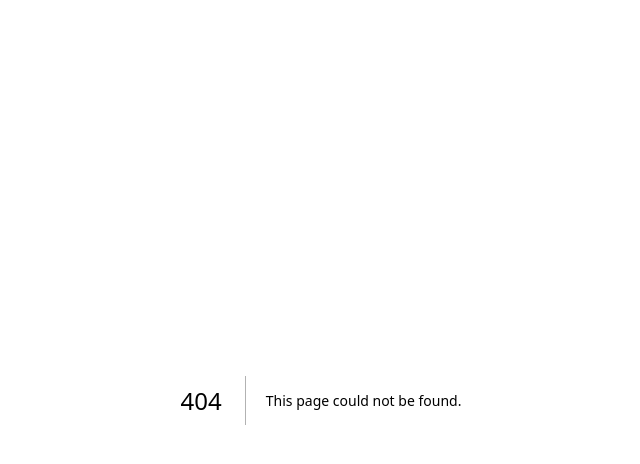
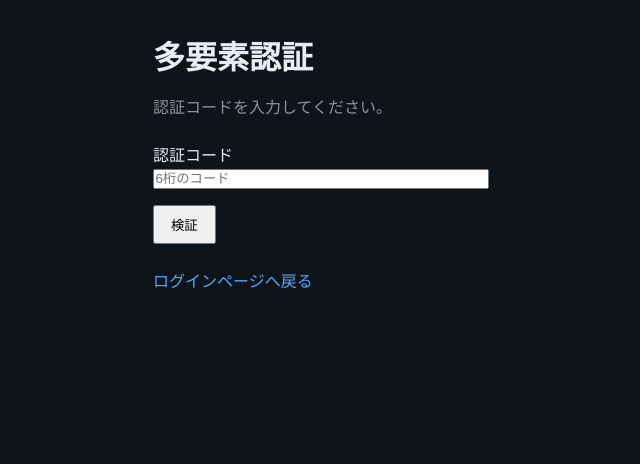
Before and after one commit to PheasantDevil/vault-share, a Next.js app in the folder apps/web/: page /login/mfa in a window 1280 px wide. Before the commit this address had no page. Shown: the top 464 px of the page, without its empty margins (319-959 px from the left). Built offline with nearby package versions, Linux system fonts and the light colour scheme; no server answers.

Commit message:
feat: MFAログインフローの基本実装を追加
- MFAログインページ（/login/mfa）を作成
- ログインページにMFAエラー処理を追加
- MFA検証コード入力フォームを実装

```diff
--- /dev/null
+++ b/apps/web/src/app/login/mfa/page.tsx
@@ -0,0 +1,147 @@
+'use client';
+
+import { useState, useEffect, Suspense } from 'react';
+import { useSearchParams } from 'next/navigation';
+import Link from 'next/link';
+import { getFirebaseAuthAsync } from '@/lib/firebase/client';
+import {
+  getMultiFactorResolver,
+  PhoneAuthProvider,
+  TotpMultiFactorGenerator,
+  PhoneMultiFactorGenerator,
+} from 'firebase/auth';
+import type { MultiFactorError } from 'firebase/auth';
+
+export default function MFALoginPage() {
+  return (
+    <Suspense fallback={<div>読み込み中...</div>}>
+      <MFALoginContent />
+    </Suspense>
+  );
+}
+
+function MFALoginContent() {
+  const searchParams = useSearchParams();
+  const [error, setError] = useState<string | null>(null);
+  const [verificationCode, setVerificationCode] = useState('');
+  const [loading, setLoading] = useState(false);
+  const [mfaType, setMfaType] = useState<'totp' | 'phone' | null>(null);
+  const [phoneNumber, setPhoneNumber] = useState<string | null>(null);
+
+  useEffect(() => {
+    // URLパラメータからMFAエラーを取得
+    const errorParam = searchParams.get('error');
+    if (errorParam) {
+      setError(decodeURIComponent(errorParam));
+    }
+  }, [searchParams]);
+
+  async function handleSubmit(e: React.FormEvent) {
+    e.preventDefault();
+    if (!verificationCode.trim()) {
+      setError('検証コードを入力してください');
+      return;
+    }
+
+    setError(null);
+    setLoading(true);
+
+    try {
+      const auth = await getFirebaseAuthAsync();
+      const error = (window as any).__mfaError as MultiFactorError;
+      if (!error) {
+        setError('MFAエラーが見つかりません。ログインページから再度ログインしてください。');
+        return;
+      }
+
+      const resolver = getMultiFactorResolver(auth, error);
+      let credential;
+
+      if (resolver.hints[0].factorId === 'totp') {
+        // TOTP認証
+        const totpAssertion = TotpMultiFactorGenerator.assertionForSignIn(
+          resolver.hints[0].uid,
+          verificationCode.trim()
+        );
+        credential = resolver.resolver.signInWithTotp(totpAssertion);
+      } else if (resolver.hints[0].factorId === 'phone') {
+        // Phone認証
+        const phoneCredential = PhoneAuthProvider.credential(
+          resolver.hints[0].verificationId,
+          verificationCode.trim()
+        );
+        credential = resolver.resolver.signInWithPhoneCredential(phoneCredential);
+      } else {
+        setError('サポートされていないMFAタイプです');
+        return;
+      }
+
+      const userCredential = await credential;
+      const idToken = await userCredential.user.getIdToken();
+
+      // セッション発行APIを呼び出し
+      const res = await fetch('/api/auth/session', {
+        method: 'POST',
+        headers: { 'Content-Type': 'application/json' },
+        body: JSON.stringify({ idToken }),
+      });
+
+      const data = await res.json().catch(() => ({}));
+      if (!res.ok) {
+        setError(data.error ?? 'ログインに失敗しました。');
+        return;
+      }
+
+      // クリーンアップ
+      delete (window as any).__mfaError;
+      window.location.href = '/dashboard';
+    } catch (err) {
+      const code =
+        typeof err === 'object' &&
+        err !== null &&
+        'code' in err &&
+        typeof (err as { code: string }).code === 'string'
+          ? (err as { code: string }).code
+          : '';
+      if (code.includes('auth/invalid-verification-code')) {
+        setError('検証コードが正しくありません。');
+      } else {
+        setError(err instanceof Error ? err.message : 'MFA検証に失敗しました。');
+      }
+    } finally {
+      setLoading(false);
+    }
+  }
+
+  return (
+    <main style={{ padding: '2rem', maxWidth: 400, margin: '0 auto' }}>
+      <h1 style={{ marginBottom: '1rem' }}>多要素認証</h1>
+      <p style={{ color: 'var(--muted)', marginBottom: '1.5rem' }}>
+        認証コードを入力してください。
+      </p>
+      <form onSubmit={handleSubmit}>
+        <div style={{ marginBottom: '1rem' }}>
+          <label htmlFor="code" style={{ display: 'block', marginBottom: 0.25 }}>
+            認証コード
+          </label>
+          <input
+            id="code"
+            type="text"
+            value={verificationCode}
+            onChange={(e) => setVerificationCode(e.target.value)}
+            required
+            placeholder="6桁のコード"
+            style={{ width: '100%', padding: 0.5 }}
+          />
+        </div>
+        {error && <p style={{ color: 'var(--error, #c00)', marginBottom: '1rem' }}>{error}</p>}
+        <button type="submit" disabled={loading} style={{ padding: '0.5rem 1rem' }}>
+          {loading ? '検証中...' : '検証'}
+        </button>
+      </form>
+      <p style={{ marginTop: '1.5rem' }}>
+        <Link href="/login">ログインページへ戻る</Link>
+      </p>
+    </main>
+  );
+}
```
Also changed, not shown: apps/web/src/app/login/page.tsx (+17 -1 lines).
